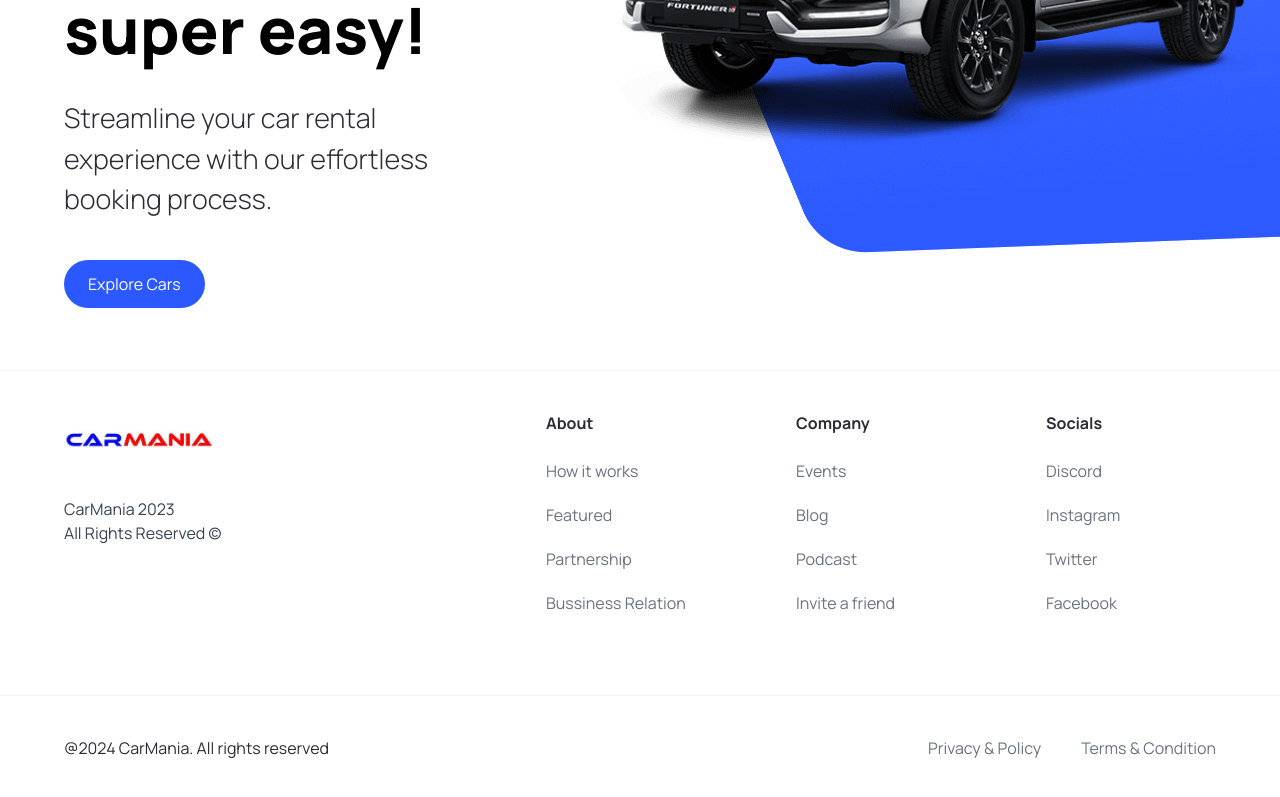
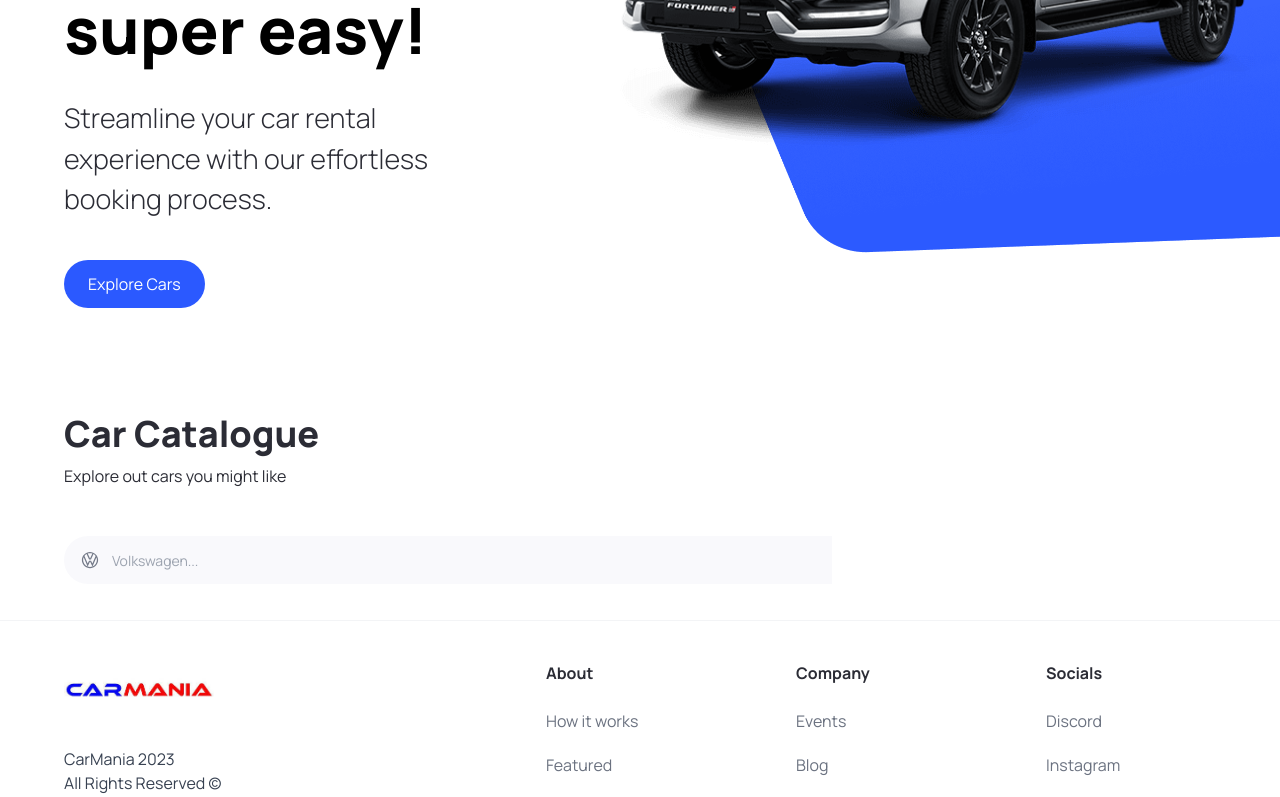
Before and after one commit to dsac147/CarMania, a Next.js app: page / in a window 1280 px wide. Shown: the part 450-1247 px from the top of the page. Built offline with nearby package versions, Linux system fonts and the light colour scheme.

Commit message:
feat: Add search manufacturer filter

```diff
--- a/app/page.tsx
+++ b/app/page.tsx
@@ -1,11 +1,21 @@
 import Image from "next/image";
 
-import { Hero } from "@/components";
+import { Hero, SearchBar } from "@/components";
 
 export default function Home() {
   return (
     <main className="overflow-hidden">
       <Hero />
+      <div className="mt-12 padding-x padding-y max-width" id="discover">
+        <div className="home__text-container">
+          <h1 className="text-4xl font-extrabold">Car Catalogue</h1>
+          <p>Explore out cars you might like</p>
+        </div>
+
+        <div className="home__filters">
+          <SearchBar />
+        </div>
+      </div>
     </main>
   );
 }
--- /dev/null
+++ b/components/SearchManufacturer.tsx
@@ -0,0 +1,98 @@
+import Image from "next/image";
+import { Fragment, useState } from "react";
+import { Combobox, Transition } from "@headlessui/react";
+
+import { manufacturers } from "@/constants";
+import { SearchManuFacturerProps } from "@/types";
+
+const SearchManufacturer = ({
+  manufacturer,
+  setManuFacturer,
+}: SearchManuFacturerProps) => {
+  const [query, setQuery] = useState("");
+
+  const filteredManufacturers =
+    query === ""
+      ? manufacturers
+      : manufacturers.filter((item) =>
+          item
+            .toLowerCase()
+            .replace(/\s+/g, "")
+            .includes(query.toLowerCase().replace(/\s+/g, ""))
+        );
+
+  return (
+    <div className="search-manufacturer">
+      <Combobox value={manufacturer} onChange={setManuFacturer}>
+        <div className="relative w-full">
+          <Combobox.Button className="absolute top-[14px]">
+            <Image
+              src="/car-logo.svg"
+              width={20}
+              height={20}
+              className="ml-4"
+              alt="car logo"
+            />
+          </Combobox.Button>
+
+          {/* Input field for searching */}
+          <Combobox.Input
+            className="search-manufacturer__input"
+            displayValue={(item: string) => item}
+            onChange={(event) => setQuery(event.target.value)}
+            placeholder="Volkswagen..."
+          />
+
+          {/* Transition for displaying the options */}
+          <Transition
+            as={Fragment} // group multiple elements without introducing an additional DOM node i.e., <></>
+            leave="transition ease-in duration-100"
+            leaveFrom="opacity-100"
+            leaveTo="opacity-0"
+            afterLeave={() => setQuery("")}
+          >
+            <Combobox.Options
+              className="absolute mt-1 max-h-60 w-full overflow-auto rounded-md bg-white py-1 text-base shadow-lg ring-1 ring-black ring-opacity-5 focus:outline-none sm:text-sm"
+              static
+            >
+              {filteredManufacturers.map((item) => (
+                <Combobox.Option
+                  key={item}
+                  className={({ active }) =>
+                    `relative search-manufacturer__option ${
+                      active ? "bg-primary-blue text-white" : "text-gray-900"
+                    }`
+                  }
+                  value={item}
+                >
+                  {({ selected, active }) => (
+                    <>
+                      <span
+                        className={`block truncate ${
+                          selected ? "font-medium" : "font-normal"
+                        }`}
+                      >
+                        {item}
+                      </span>
+
+                      {/* Show an active blue background color if the option is selected */}
+                      {selected ? (
+                        <span
+                          className={`absolute inset-y-0 left-0 flex items-center pl-3 ${
+                            active ? "text-white" : "text-pribg-primary-purple"
+                          }`}
+                        ></span>
+                      ) : null}
+                    </>
+                  )}
+                </Combobox.Option>
+              ))}
+            </Combobox.Options>
+          </Transition>
+        </div>
+      </Combobox>
+    </div>
+  );
+};
+
+export default SearchManufacturer;
--- /dev/null
+++ b/components/Searchbar.tsx
@@ -0,0 +1,25 @@
+"use client";
+
+import Image from "next/image";
+import React, { useState } from "react";
+
+import SearchManufacturer from "./SearchManufacturer";
+
+const SearchBar = () => {
+  const [manufacturer, setManuFacturer] = useState("");
+
+  const handleSearch = () => {};
+
+  return (
+    <form className="searchbar" onSubmit={handleSearch}>
+      <div className="searchbar__item">
+        <SearchManufacturer
+          manufacturer={manufacturer}
+          setManuFacturer={setManuFacturer}
+        />
+      </div>
+    </form>
+  );
+};
+
+export default SearchBar;
--- a/components/index.ts
+++ b/components/index.ts
@@ -2,5 +2,6 @@
 import CustomButton from "./CustomButton";
 import Navbar from "./Navbar";
 import Footer from "./Footer";
+import SearchBar from "./Searchbar";
 
-export { Hero, CustomButton, Navbar, Footer };
+export { Hero, CustomButton, Navbar, Footer, SearchBar };
--- a/types/index.ts
+++ b/types/index.ts
@@ -6,3 +6,8 @@
   btnType?: "button" | "submit";
   handleClick?: MouseEventHandler<HTMLButtonElement>;
 }
+
+export interface SearchManuFacturerProps {
+  manufacturer: string;
+  setManuFacturer: (manufacturer: string) => void;
+}
```
Also changed, not shown: package.json (+6 -5 lines), 1 other file (tests, documents, lock files or other folders).
